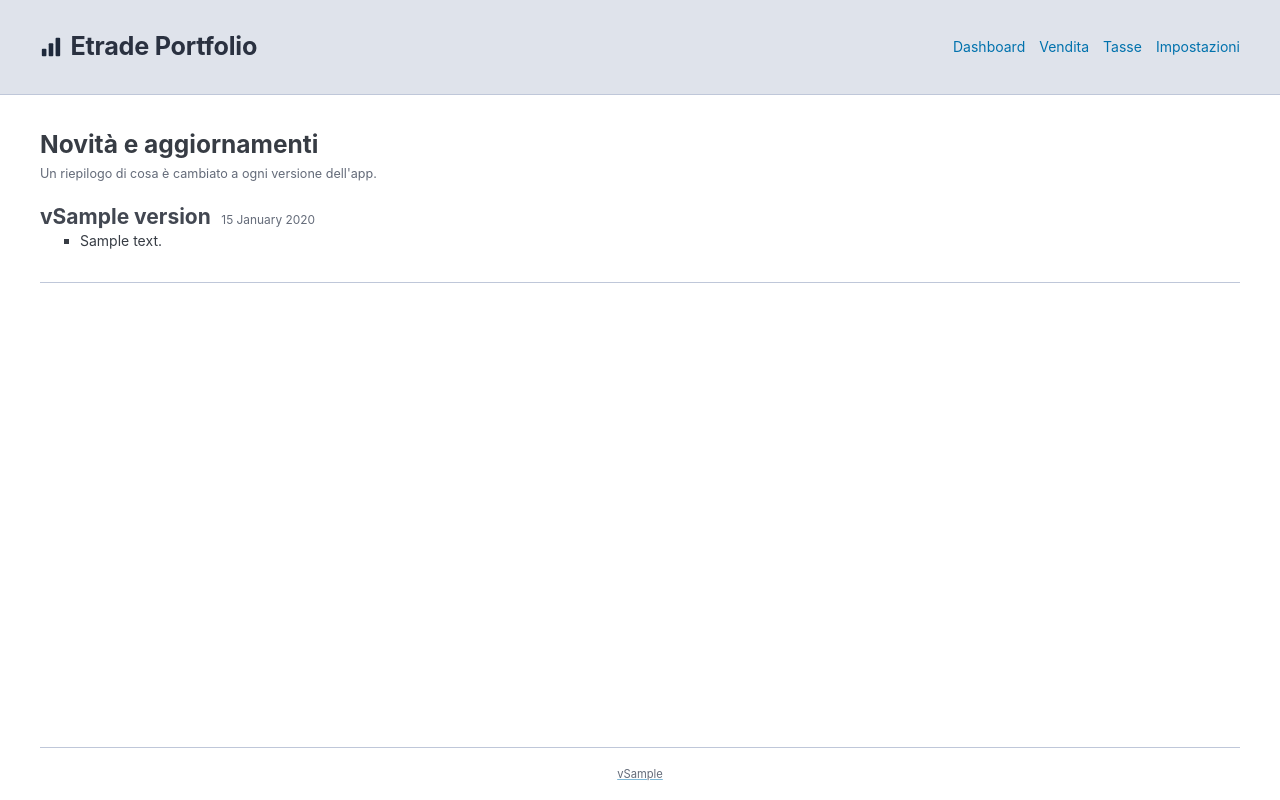
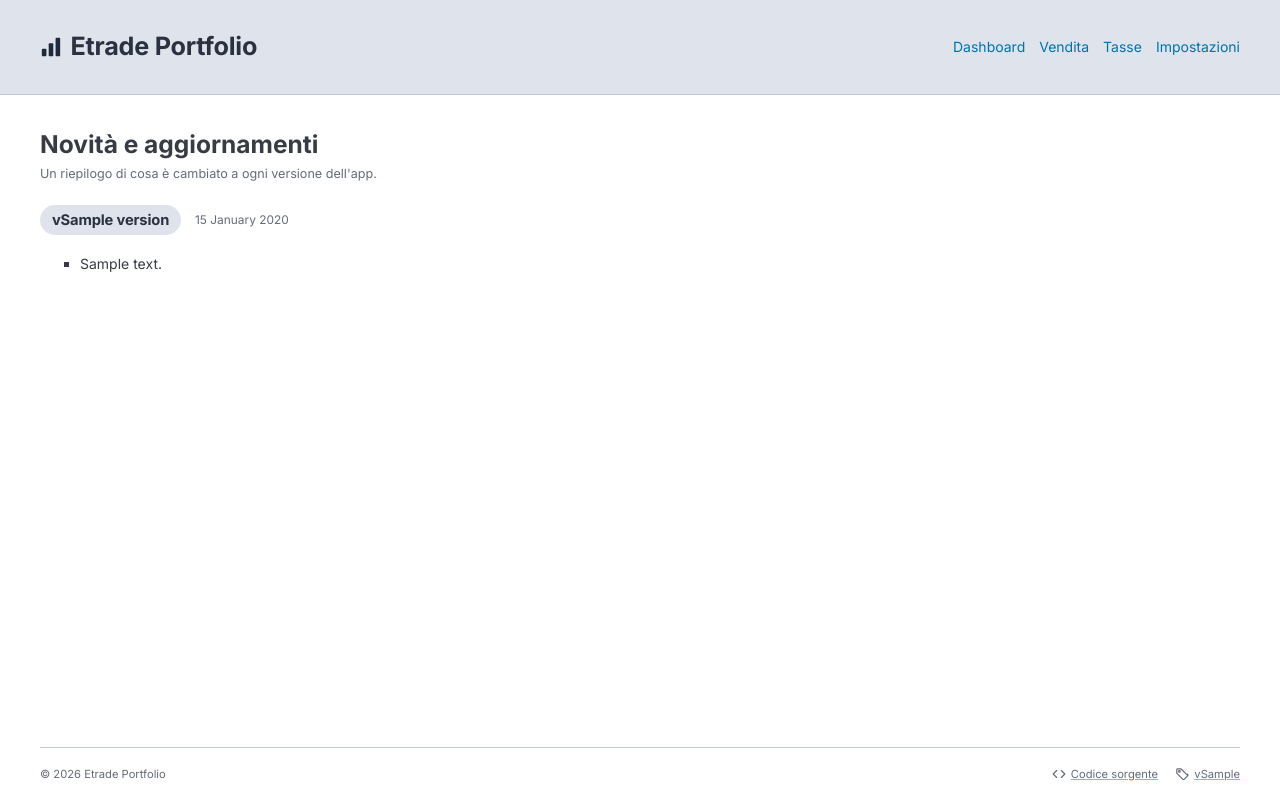
Before and after one commit to applewebbo/etrade_info, a Django app: template templates/releases.html in a window 1280 px wide. Run offline with Django 3.2, Linux system fonts and the light colour scheme; the template is opened without the code that fills it: most values are stand-ins (such as "Sample title", 1, 10 or a date in 2020).

Commit message:
feat(frontend): polish footer, releases page, self-host Inter font
Footer now shows a copyright line and an icon-labeled link to the
source repository alongside the version link. The novita page spacing
is more airy, with a version badge instead of a plain heading.

Adopt Inter as the site font, self-hosted (woff2, weights 400/600/700)
and wired into just update-assets, no CDN at request time.

fix #26

```diff
--- a/static/style.css
+++ b/static/style.css
@@ -1,10 +1,32 @@
+@font-face {
+  font-family: "Inter";
+  font-style: normal;
+  font-weight: 400;
+  font-display: swap;
+  src: url("/static/fonts/inter-400.woff2") format("woff2");
+}
+@font-face {
+  font-family: "Inter";
+  font-style: normal;
+  font-weight: 600;
+  font-display: swap;
+  src: url("/static/fonts/inter-600.woff2") format("woff2");
+}
+@font-face {
+  font-family: "Inter";
+  font-style: normal;
+  font-weight: 700;
+  font-display: swap;
+  src: url("/static/fonts/inter-700.woff2") format("woff2");
+}
+
 button, [type="submit"], [type="button"], [role="button"] {
   border-radius: .375rem !important;
 }
 
 :root {
   font-size: 14px;
-  --pico-font-family: -apple-system, BlinkMacSystemFont, "SF Pro Text", "Helvetica Neue", Arial, sans-serif;
+  --pico-font-family: "Inter", -apple-system, BlinkMacSystemFont, "SF Pro Text", "Helvetica Neue", Arial, sans-serif;
 }
 
 .site-header {
@@ -33,7 +55,7 @@ body > main {
 }
 
 .site-title {
-  font-family: -apple-system, BlinkMacSystemFont, "SF Pro Display", "Helvetica Neue", Arial, sans-serif;
+  font-family: "Inter", -apple-system, BlinkMacSystemFont, "SF Pro Display", "Helvetica Neue", Arial, sans-serif;
   font-size: 1.8rem;
   font-weight: 700;
   letter-spacing: -0.01em;
@@ -636,10 +658,30 @@ tbody tr:nth-child(even) th {
   margin-top: 2.5rem;
   padding: 1.25rem 0;
   border-top: 1px solid var(--pico-color-slate-200);
-  text-align: center;
   font-size: .8rem;
+  display: flex;
+  align-items: center;
+  justify-content: space-between;
+  flex-wrap: wrap;
+  gap: .75rem;
 }
-.site-footer a { color: var(--pico-muted-color); }
+.site-footer-copyright { color: var(--pico-muted-color); }
+.site-footer-links {
+  display: flex;
+  align-items: center;
+  gap: 1.25rem;
+}
+.site-footer a {
+  color: var(--pico-muted-color);
+  display: inline-flex;
+  align-items: center;
+  gap: .35rem;
+}
+.footer-icon {
+  width: 1rem;
+  height: 1rem;
+  flex-shrink: 0;
+}
 
 /* Releases page */
 .releases-subtitle {
@@ -650,18 +692,40 @@ tbody tr:nth-child(even) th {
 }
 .releases-list { list-style: none; padding-left: 0; }
 .releases-item {
-  margin-bottom: 1.75rem;
-  padding-bottom: 1.25rem;
+  margin-bottom: 3rem;
+  padding-bottom: 2rem;
   border-bottom: 1px solid var(--pico-color-slate-200);
+}
+.releases-item:last-child {
+  border-bottom: none;
+  margin-bottom: 0;
+  padding-bottom: 0;
 }
 .releases-item-header {
   display: flex;
-  align-items: baseline;
+  align-items: center;
+  gap: 1rem;
+  flex-wrap: wrap;
+  margin-bottom: 1.25rem;
+}
+.releases-version-badge {
+  display: inline-block;
+  padding: .3rem .85rem;
+  border-radius: 999px;
+  background-color: var(--pico-color-slate-100);
+  color: var(--pico-color-slate-800);
+  font-weight: 700;
+  font-size: 1.05rem;
+  letter-spacing: -0.01em;
+}
+.releases-date { color: var(--pico-muted-color); font-size: .85rem; }
+.releases-notes {
+  display: flex;
+  flex-direction: column;
   gap: .75rem;
-  flex-wrap: wrap;
+  margin-bottom: 0;
 }
-.releases-version { margin-bottom: 0; }
-.releases-date { color: var(--pico-muted-color); font-size: .85rem; }
+.releases-notes li { margin-bottom: 0; line-height: 1.6; }
 .ivafe-legal p:last-child { margin-bottom: 0; }
 
 /* Tasse page */
--- a/templates/base.html
+++ b/templates/base.html
@@ -30,7 +30,17 @@
     </header>
     <main class="container">{% block content %}{% endblock %}</main>
     <footer class="site-footer container">
-      <a href="/novita/">v{{ current_version }}</a>
+      <span class="site-footer-copyright">© {% now "Y" %} Etrade Portfolio</span>
+      <nav class="site-footer-links">
+        <a href="https://codeberg.org/webbografico/stock_info" target="_blank" rel="noopener">
+          <svg class="footer-icon" viewBox="0 0 24 24" fill="none" stroke="currentColor" stroke-width="2" stroke-linecap="round" stroke-linejoin="round" aria-hidden="true"><polyline points="16 18 22 12 16 6"></polyline><polyline points="8 6 2 12 8 18"></polyline></svg>
+          Codice sorgente
+        </a>
+        <a href="/novita/">
+          <svg class="footer-icon" viewBox="0 0 24 24" fill="none" stroke="currentColor" stroke-width="2" stroke-linecap="round" stroke-linejoin="round" aria-hidden="true"><path d="M20.59 13.41 11 3.83A2 2 0 0 0 9.59 3.24H4a1 1 0 0 0-1 1v5.59a2 2 0 0 0 .59 1.41l9.58 9.58a2 2 0 0 0 2.83 0l5.59-5.59a2 2 0 0 0 0-2.83Z"></path><circle cx="7.5" cy="7.5" r="1.5"></circle></svg>
+          v{{ current_version }}
+        </a>
+      </nav>
     </footer>
   </body>
 </html>
--- a/templates/releases.html
+++ b/templates/releases.html
@@ -9,10 +9,10 @@
   {% for release in releases %}
   <li class="releases-item">
     <div class="releases-item-header">
-      <h3 class="releases-version">v{{ release.version }}</h3>
+      <span class="releases-version-badge">v{{ release.version }}</span>
       <time datetime="{{ release.date|date:'Y-m-d' }}" class="releases-date">{{ release.date|date:"j F Y" }}</time>
     </div>
-    <ul>
+    <ul class="releases-notes">
       {% for note in release.notes %}<li>{{ note }}</li>{% endfor %}
     </ul>
   </li>
```
Also changed, not shown: tests/test_views.py (+10 -0 lines), static/fonts/LICENSE-inter.txt (added), static/fonts/inter-400.woff2 (added), static/fonts/inter-600.woff2 (added), static/fonts/inter-700.woff2 (added), 1 other file.
